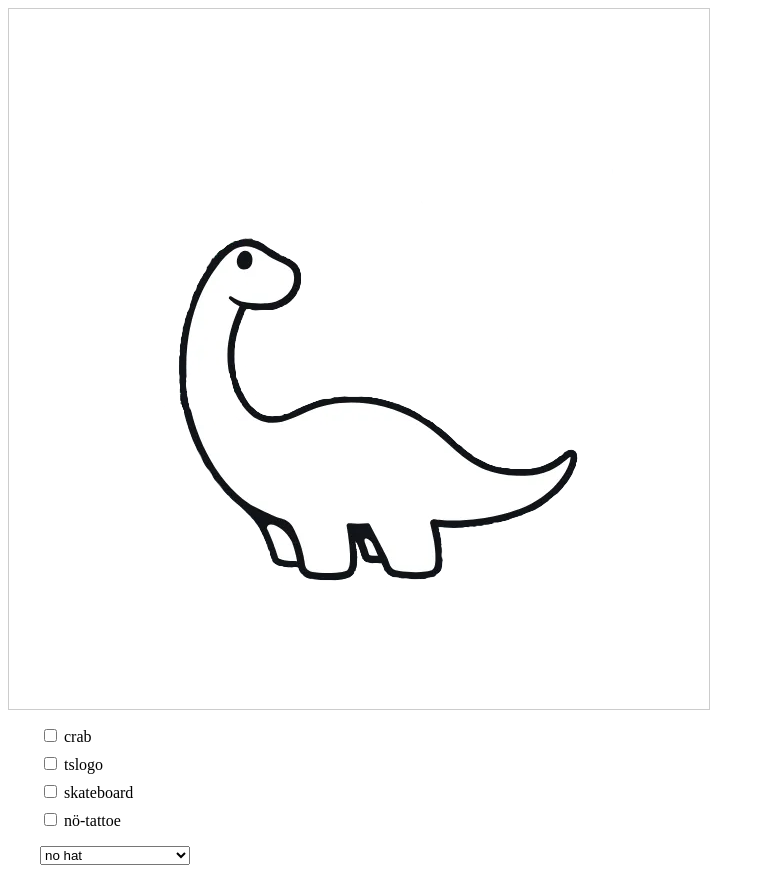
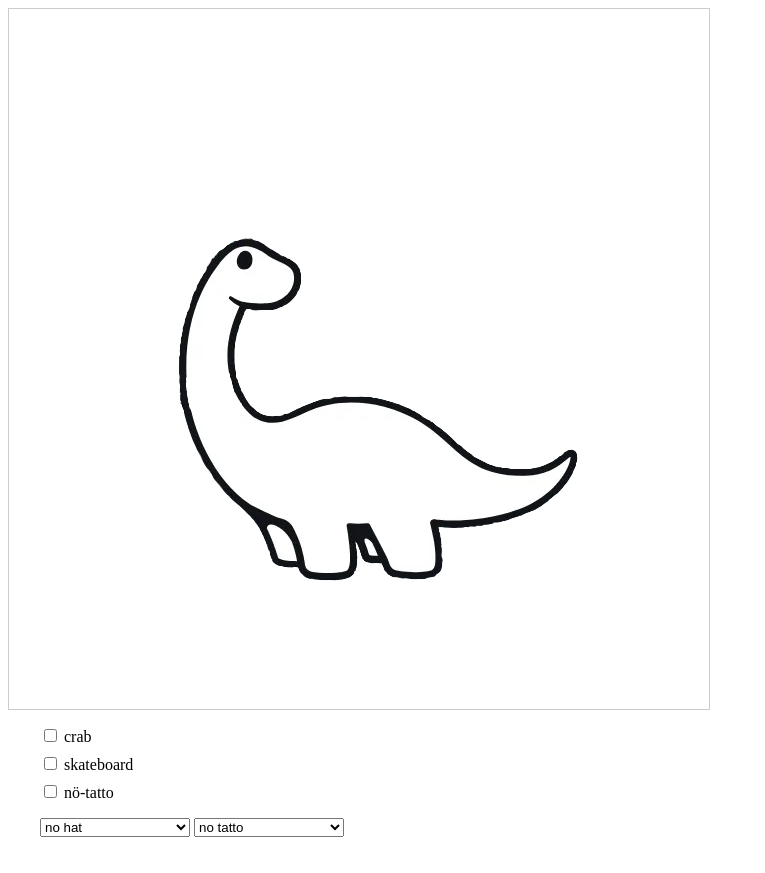
Before and after one commit to larawiest/dino, a Svelte app: page / in a window 1280 px wide. Shown: the whole page, without its empty margins (0-765 px from the left). After the commit the page ends 845 px from the top, so only its background shows below. Built offline with nearby package versions, Linux system fonts and the light colour scheme.

Commit message:
fix: tattoe ding

```diff
--- a/src/App.svelte
+++ b/src/App.svelte
@@ -7,8 +7,10 @@
   let crown = false
   let skate = false
   let noe = false
+  let pq = false
 
   let hat = "no_hat"
+  let tat = "no_tat"
 
   function hatchange() {
     tophat = false
@@ -18,6 +20,17 @@
     }
     if (hat === "crown") {
       crown = true
+    }
+  }
+
+  function tatchange() {
+    tslogo = false
+    pq = false
+    if (tat === "ts") {
+      tslogo = true
+    }
+    if (tat === "pq") {
+      pq = true
     }
   }
 
@@ -43,6 +56,9 @@
   {#if noe}
     <img src="/img/noe.png" alt="noe" class="layer" />
   {/if}
+  {#if pq}
+    <img src="/img/pq_formel.png" alt="pq" class="layer" />
+  {/if}
 </div>
 
 <div class="controls">
@@ -53,16 +69,12 @@
         crab
     </label>
     <label>
-      <input type="checkbox" bind:checked={tslogo} />
-        tslogo
-    </label>
-    <label>
       <input type="checkbox" bind:checked={skate} />
         skateboard
     </label>
     <label>
       <input type="checkbox" bind:checked={noe} />
-        nö-tattoe
+        nö-tatto
     </label>
 
   </div>
@@ -71,6 +83,12 @@
     <option value="no_hat">no hat</option>
     <option value="top_hat">top hat</option>
     <option value="crown">crown</option>
+  </select>
+
+  <select bind:value={tat} on:change={hatchange}>
+    <option value="no_tat">no tatto</option>
+    <option value="ts">ts logo</option>
+    <option value="pq">pq-Formel</option>
   </select>
 
 </div>
```
Also changed, not shown: public/img/pq_formel.png (added), public/img/skate.png.
